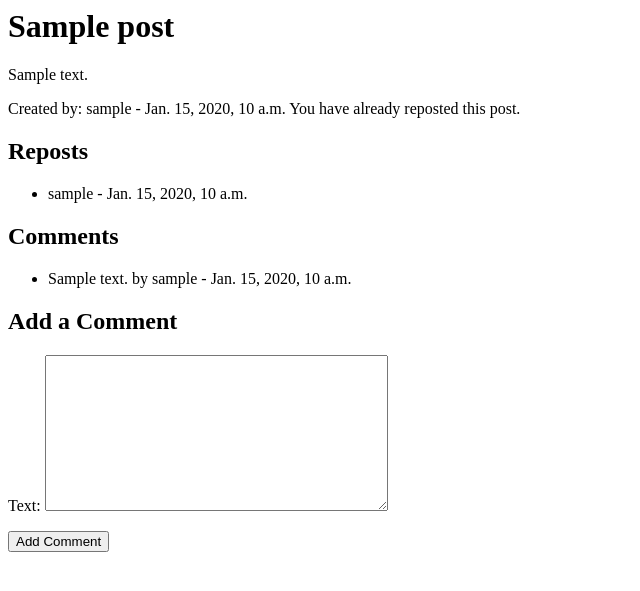
After one commit to Alejo2786/BlogFinal, a Django app: page /post/1/ in a window 1280 px wide. The commit adds this page. Shown: the top 591 px of the page, without its empty margins (0-640 px from the left). Run offline with Django 4.2, Linux system fonts and the light colour scheme; a user stored in the database is signed in; tables that the repository leaves empty hold one stand-in row (values such as "Sample post").

Commit message:
Se implementaron  comentarios y repost

```diff
--- a/Blog_tgl/Blog_tgl/urls.py
+++ b/Blog_tgl/Blog_tgl/urls.py
@@ -26,4 +26,6 @@ urlpatterns = [
     path('create_post/', views.create_post, name='create_post'),
     path('post_list/', views.post_list, name='post_list'),
     path('logout/', views.custom_logout, name='logout'),
+    path('post/<int:post_id>/', views.post_detail, name='post_detail'),
+    path('post/<int:post_id>/repost/', views.repost_post, name='repost_post'),
 ]
--- a/Blog_tgl/blogtgl/forms.py
+++ b/Blog_tgl/blogtgl/forms.py
@@ -2,17 +2,31 @@ from django import forms
 from django.contrib.auth.forms import UserCreationForm
 from .models import UserProfile
 from .utils import get_countries_from_api
+from django.core.cache import cache
+from .models import Comment
+
 
 class RegistrationForm(UserCreationForm):
     country_name = forms.ChoiceField(choices=[])
-    email = forms.EmailField(required=True)
-    first_name = forms.CharField(max_length=30, required=True)
-    last_name = forms.CharField(max_length=30, required=True)
 
     def __init__(self, *args, **kwargs):
         super().__init__(*args, **kwargs)
-        self.fields['country_name'].choices = [(country, country) for country in get_countries_from_api()]
+        self.fields['country_name'].choices = self.get_cached_countries()
+
+    def get_cached_countries(self):
+        cached_countries = cache.get('countries')
+
+        if cached_countries is None:
+            cached_countries = get_countries_from_api()
+            cache.set('countries', cached_countries, 3600)  # Almacenar en caché por 1 hora
+
+        return [(country, country) for country in cached_countries]
 
     class Meta:
         model = UserProfile
         fields = ('username', 'password1', 'password2', 'country_name', 'email', 'first_name', 'last_name')
+
+class CommentForm(forms.ModelForm):
+    class Meta:
+        model = Comment
+        fields = ['text']
--- a/Blog_tgl/blogtgl/models.py
+++ b/Blog_tgl/blogtgl/models.py
@@ -1,6 +1,7 @@
 from django.db import models
 from django.contrib.auth.models import AbstractUser
 from django.conf import settings
+from django.contrib.auth.models import User
 
 class UserProfile(AbstractUser):
     country_name = models.CharField(max_length=100)
@@ -20,3 +21,22 @@ class Post(models.Model):
 
     def __str__(self):
         return self.title
+
+
+
+class Comment(models.Model):
+    user = models.ForeignKey(settings.AUTH_USER_MODEL, on_delete=models.CASCADE)
+    post = models.ForeignKey('Post', on_delete=models.CASCADE)
+    text = models.TextField()
+    created_at = models.DateTimeField(auto_now_add=True)
+
+    def __str__(self):
+        return f"Comment by {self.user.username} on {self.post.title}"
+
+class Repost(models.Model):
+    user = models.ForeignKey(settings.AUTH_USER_MODEL, on_delete=models.CASCADE)
+    post = models.ForeignKey(Post, on_delete=models.CASCADE)
+    created_at = models.DateTimeField(auto_now_add=True)
+
+    def __str__(self):
+        return f"Repost by {self.user.username} of {self.post.title}"
--- /dev/null
+++ b/Blog_tgl/blogtgl/templates/post_detail.html
@@ -0,0 +1,35 @@
+
+{% block content %}
+  <h1>{{ post.title }}</h1>
+  <p>{{ post.content }}</p>
+
+  <p>
+    Created by: {{ post.author.username }} - {{ post.created_at }}
+    {% if not user_has_reposted %}
+      <a href="{% url 'repost_post' post_id=post.id %}">Repost</a>
+    {% else %}
+      You have already reposted this post.
+    {% endif %}
+  </p>
+
+  <h2>Reposts</h2>
+  <ul>
+    {% for repost in reposts %}
+      <li>{{ repost.user.username }} - {{ repost.created_at }}</li>
+    {% endfor %}
+  </ul>
+
+  <h2>Comments</h2>
+  <ul>
+    {% for comment in comments %}
+      <li>{{ comment.text }} by {{ comment.user.username }} - {{ comment.created_at }}</li>
+    {% endfor %}
+  </ul>
+
+  <h2>Add a Comment</h2>
+  <form method="post">
+    {% csrf_token %}
+    {{ form.as_p }}
+    <button type="submit">Add Comment</button>
+  </form>
+{% endblock %}
--- a/Blog_tgl/blogtgl/templates/post_list.html
+++ b/Blog_tgl/blogtgl/templates/post_list.html
@@ -14,7 +14,9 @@
     <ul>
         {% for post in posts %}
         <li>
-            <strong>{{ post.title }}</strong><br>
+            <a href="{% url 'post_detail' post_id=post.id %}">
+                <strong>{{ post.title }}</strong>
+            </a><br>
             {{ post.content }}<br>
             Created by: {{ post.author.username }}<br>
             Created at: {{ post.created_at }}
--- a/Blog_tgl/blogtgl/views.py
+++ b/Blog_tgl/blogtgl/views.py
@@ -1,7 +1,7 @@
 import requests
-from django.shortcuts import render, redirect
-from .forms import RegistrationForm
-from .models import UserProfile, Post
+from django.shortcuts import render, redirect, get_object_or_404
+from .forms import RegistrationForm, CommentForm
+from .models import Post, Comment, Repost
 from django.contrib.auth import authenticate, login
 from django.contrib.auth.views import LoginView,  LogoutView
 from django.contrib.auth.decorators import login_required
@@ -64,3 +64,30 @@ def post_list(request):
         'query_content': query_content,
         'query_date': query_date,
     })
+
+@login_required
+def post_detail(request, post_id):
+    post = get_object_or_404(Post, pk=post_id)
+    comments = Comment.objects.filter(post=post)
+    reposts = Repost.objects.filter(post=post)
+    user_has_reposted = Repost.objects.filter(user=request.user, post=post).exists()
+
+    if request.method == 'POST':
+        form = CommentForm(request.POST)
+        if form.is_valid():
+            comment_text = form.cleaned_data['text']
+            Comment.objects.create(user=request.user, post=post, text=comment_text)
+    else:
+        form = CommentForm()
+
+    return render(request, 'post_detail.html', {'post': post, 'comments': comments, 'reposts': reposts, 'user_has_reposted': user_has_reposted, 'form': form})
+
+@login_required
+def repost_post(request, post_id):
+    post = get_object_or_404(Post, pk=post_id)
+    user_has_reposted = Repost.objects.filter(user=request.user, post=post).exists()
+
+    if not user_has_reposted:
+        Repost.objects.create(user=request.user, post=post)
+
+    return redirect('post_detail', post_id=post_id)
```
Also changed, not shown: Blog_tgl/blogtgl/migrations/0004_comment.py (added), Blog_tgl/blogtgl/migrations/0005_repost.py (added).
